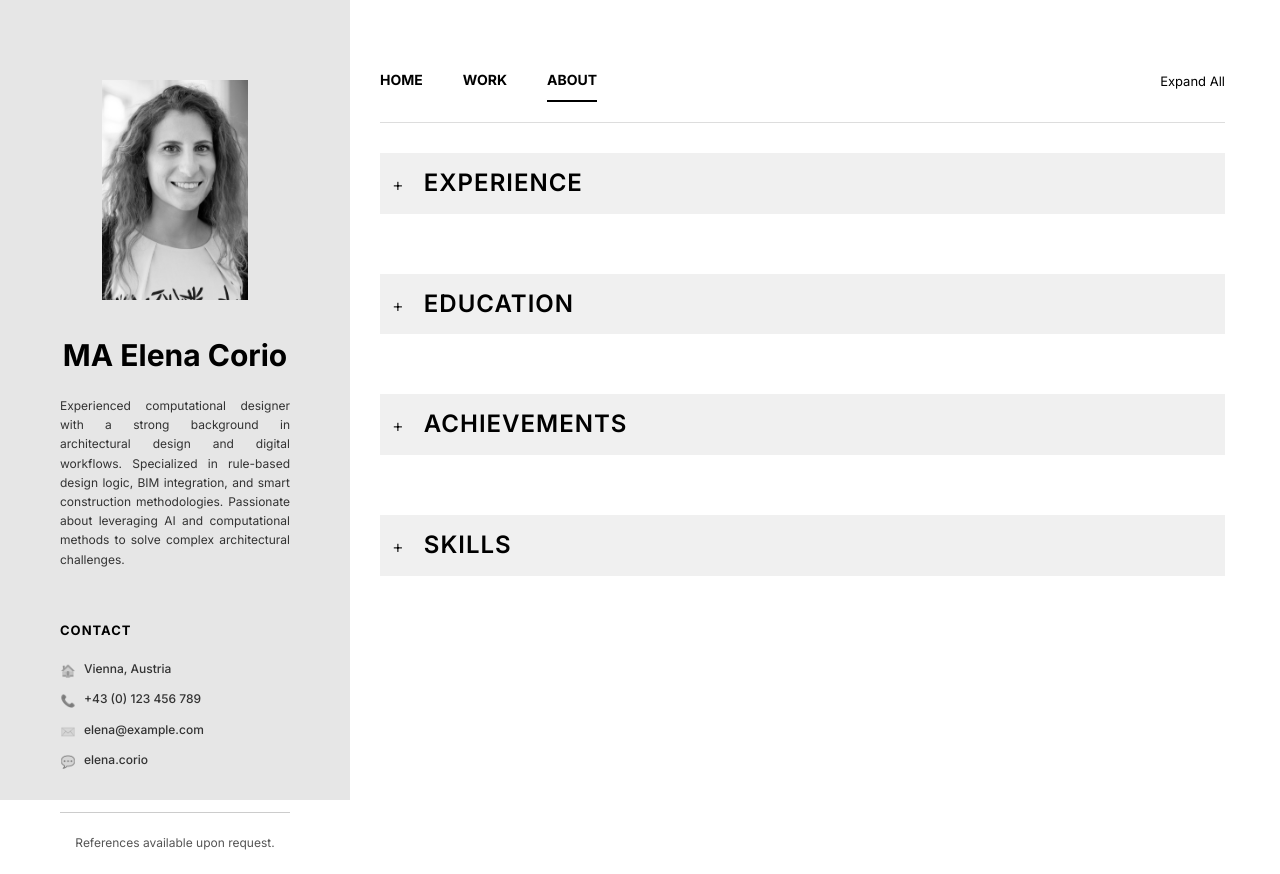
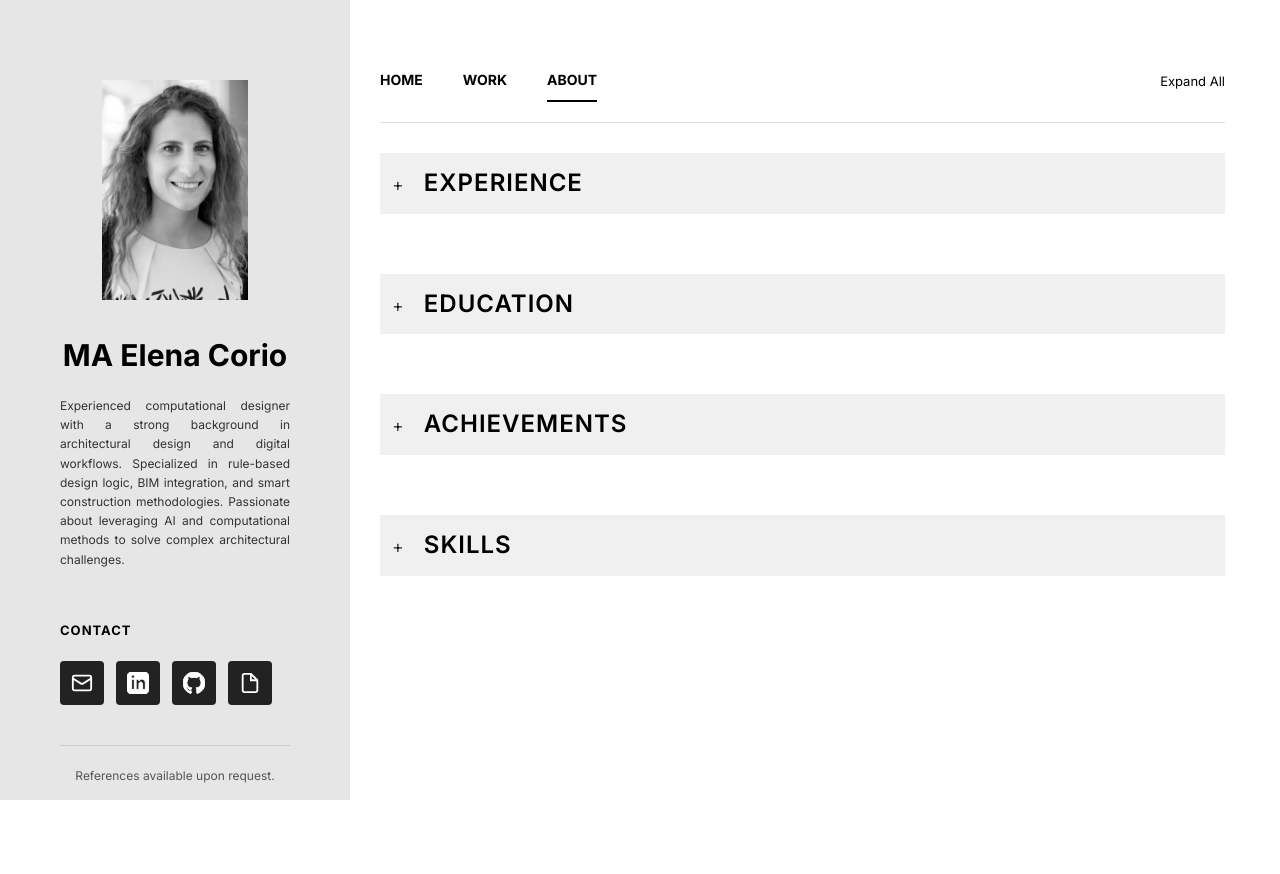
Before and after one commit to elena-corio/cv, a website: page about.html in a window 1280 px wide. After the commit the page ends 806 px from the top, so only its background shows below. Drawn offline with Linux system fonts and the light colour scheme.

Commit message:
feat: replace contact list with square icon buttons (email, linkedin, github, pdf)

```diff
--- a/assets/css/responsive.css
+++ b/assets/css/responsive.css
@@ -125,9 +125,18 @@
         font-size: 12px;
     }
 
-    .contact-list li {
-        font-size: 11px;
-        margin-bottom: 6px;
+    .contact-buttons {
+        gap: 10px;
+    }
+
+    .contact-btn {
+        width: 40px;
+        height: 40px;
+    }
+
+    .contact-btn svg {
+        width: 20px;
+        height: 20px;
     }
 
     .home-content {
--- a/assets/css/sidebar.css
+++ b/assets/css/sidebar.css
@@ -82,41 +82,35 @@
     letter-spacing: 1px;
 }
 
-.contact .icon {
-    margin-right: 8px;
-    min-width: 16px;
-    text-align: center;
-    opacity: 0.6;
-    color: #555;
-    filter: grayscale(100%) brightness(0.8);
+.contact-buttons {
+    display: flex;
+    gap: 12px;
+    margin-bottom: 20px;
 }
 
-.contact-list {
-    list-style: none;
+.contact-btn {
+    display: flex;
+    align-items: center;
+    justify-content: center;
+    width: 44px;
+    height: 44px;
+    background-color: #222;
+    border: none;
+    border-radius: 4px;
+    cursor: pointer;
+    transition: background-color 0.3s ease;
+    flex-shrink: 0;
 }
 
-.contact-list li {
-    display: flex;
-    align-items: flex-start;
-    margin-bottom: 10px;
-    font-family: 'Inter', sans-serif;
-    font-size: 12px;
-    font-weight: 500;
-    color: #333;
+.contact-btn:hover {
+    background-color: #444;
 }
 
-.icon {
-    margin-right: 8px;
-    min-width: 16px;
-    text-align: center;
-    opacity: 0.6;
-    color: #555;
-    filter: grayscale(100%) brightness(0.8);
-}
-
-.contact-detail {
-    flex: 1;
-    line-height: 1.4;
+.contact-btn svg {
+    width: 22px;
+    height: 22px;
+    color: #fff;
+    stroke: #fff;
 }
 
 /* References Note */
--- a/components/sidebar.html
+++ b/components/sidebar.html
@@ -27,24 +27,37 @@
         <!-- Contact Section (pinned to bottom) -->
         <section class="contact">
             <h3 class="section-title-sidebar">CONTACT</h3>
-            <ul class="contact-list">
-                <li>
-                    <span class="icon">🏠</span>
-                    <span class="contact-detail">Vienna, Austria</span>
-                </li>
-                <li>
-                    <span class="icon">📞</span>
-                    <span class="contact-detail">+43 (0) 123 456 789</span>
-                </li>
-                <li>
-                    <span class="icon">✉️</span>
-                    <span class="contact-detail">elena@example.com</span>
-                </li>
-                <li>
-                    <span class="icon">💬</span>
-                    <span class="contact-detail">elena.corio</span>
-                </li>
-            </ul>
+            <div class="contact-buttons">
+                <!-- Email -->
+                <a href="mailto:elena.corio@students.iaac.net" class="contact-btn" title="Email">
+                    <svg viewBox="0 0 24 24" fill="none" stroke="currentColor" stroke-width="2">
+                        <rect x="2" y="4" width="20" height="16" rx="2"></rect>
+                        <path d="m22 7-8.97 5.7a1.94 1.94 0 0 1-2.06 0L2 7"></path>
+                    </svg>
+                </a>
+
+                <!-- LinkedIn -->
+                <a href="https://www.linkedin.com/in/elena-corio-68bab4128/" target="_blank" rel="noopener noreferrer" class="contact-btn" title="LinkedIn">
+                    <svg viewBox="0 0 24 24" fill="currentColor">
+                        <path d="M19 0h-14c-2.761 0-5 2.239-5 5v14c0 2.761 2.239 5 5 5h14c2.762 0 5-2.239 5-5v-14c0-2.761-2.238-5-5-5zm-11 19h-3v-11h3v11zm-1.5-12.268c-.966 0-1.75-.79-1.75-1.764s.784-1.764 1.75-1.764 1.75.79 1.75 1.764-.783 1.764-1.75 1.764zm13.5 12.268h-3v-5.604c0-3.368-4-3.113-4 0v5.604h-3v-11h3v1.765c1.396-2.586 7-2.777 7 2.469v6.766z"/>
+                    </svg>
+                </a>
+
+                <!-- GitHub -->
+                <a href="https://github.com/elena-corio" target="_blank" rel="noopener noreferrer" class="contact-btn" title="GitHub">
+                    <svg viewBox="0 0 24 24" fill="currentColor">
+                        <path d="M12 0c-6.626 0-12 5.373-12 12 0 5.302 3.438 9.8 8.207 11.387.599.111.793-.261.793-.577v-2.234c-3.338.726-4.033-1.416-4.033-1.416-.546-1.387-1.333-1.756-1.333-1.756-1.089-.745.083-.729.083-.729 1.205.084 1.839 1.237 1.839 1.237 1.07 1.834 2.807 1.304 3.492.997.107-.775.418-1.305.762-1.604-2.665-.305-5.467-1.334-5.467-5.931 0-1.311.469-2.381 1.236-3.221-.124-.303-.535-1.524.117-3.176 0 0 1.008-.322 3.301 1.23.957-.266 1.983-.399 3.003-.404 1.02.005 2.047.138 3.006.404 2.291-1.552 3.297-1.23 3.297-1.23.653 1.653.242 2.874.118 3.176.77.84 1.235 1.911 1.235 3.221 0 4.609-2.807 5.624-5.479 5.921.43.372.823 1.102.823 2.222v 3.293c0 .319.192.694.801.576 4.765-1.589 8.199-6.086 8.199-11.386 0-6.627-5.373-12-12-12z"/>
+                    </svg>
+                </a>
+
+                <!-- PDF -->
+                <a href="#" class="contact-btn" title="PDF Resume">
+                    <svg viewBox="0 0 24 24" fill="none" stroke="currentColor" stroke-width="2">
+                        <path d="M13 2H6a2 2 0 0 0-2 2v16a2 2 0 0 0 2 2h12a2 2 0 0 0 2-2V9z"></path>
+                        <polyline points="13 2 13 9 20 9"></polyline>
+                    </svg>
+                </a>
+            </div>
         </section>
 
         <!-- References Note (below contact) -->
```
